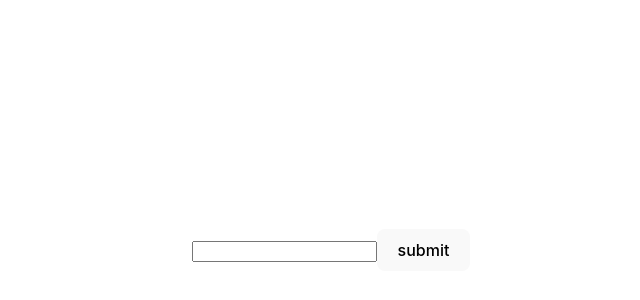
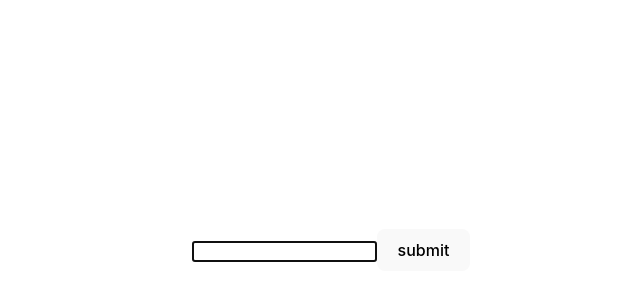
Before and after one commit to mahdimortuza/react-advance, a React (Vite) app: page / in a window 1280 px wide. Shown: the part 150-450 px from the top of the page, without its empty margins (309-949 px from the left). Built offline with nearby package versions, Linux system fonts and the light colour scheme.

Commit message:
accessing dom using ref

```diff
--- a/src/pages/UseRefExample.tsx
+++ b/src/pages/UseRefExample.tsx
@@ -1,15 +1,14 @@
-import { useRef } from "react";
+import { useEffect, useRef } from "react";
 
 const UseRefExample = () => {
-  const myRef = useRef(null);
+  const myRef = useRef<HTMLInputElement | null>(null);
 
-  const handleSubmit = (e: React.FormEvent) => {
-    e.preventDefault();
-    console.log(myRef.current.value);
-  };
+  useEffect(() => {
+    myRef.current?.focus();
+  }, []);
   return (
     <div>
-      <form onSubmit={handleSubmit}>
+      <form>
         <input ref={myRef} name="name" type="text"></input>
         <button type="submit">submit</button>
       </form>
```
Also changed, not shown: 1 other file (tests, documents, lock files or other folders).
